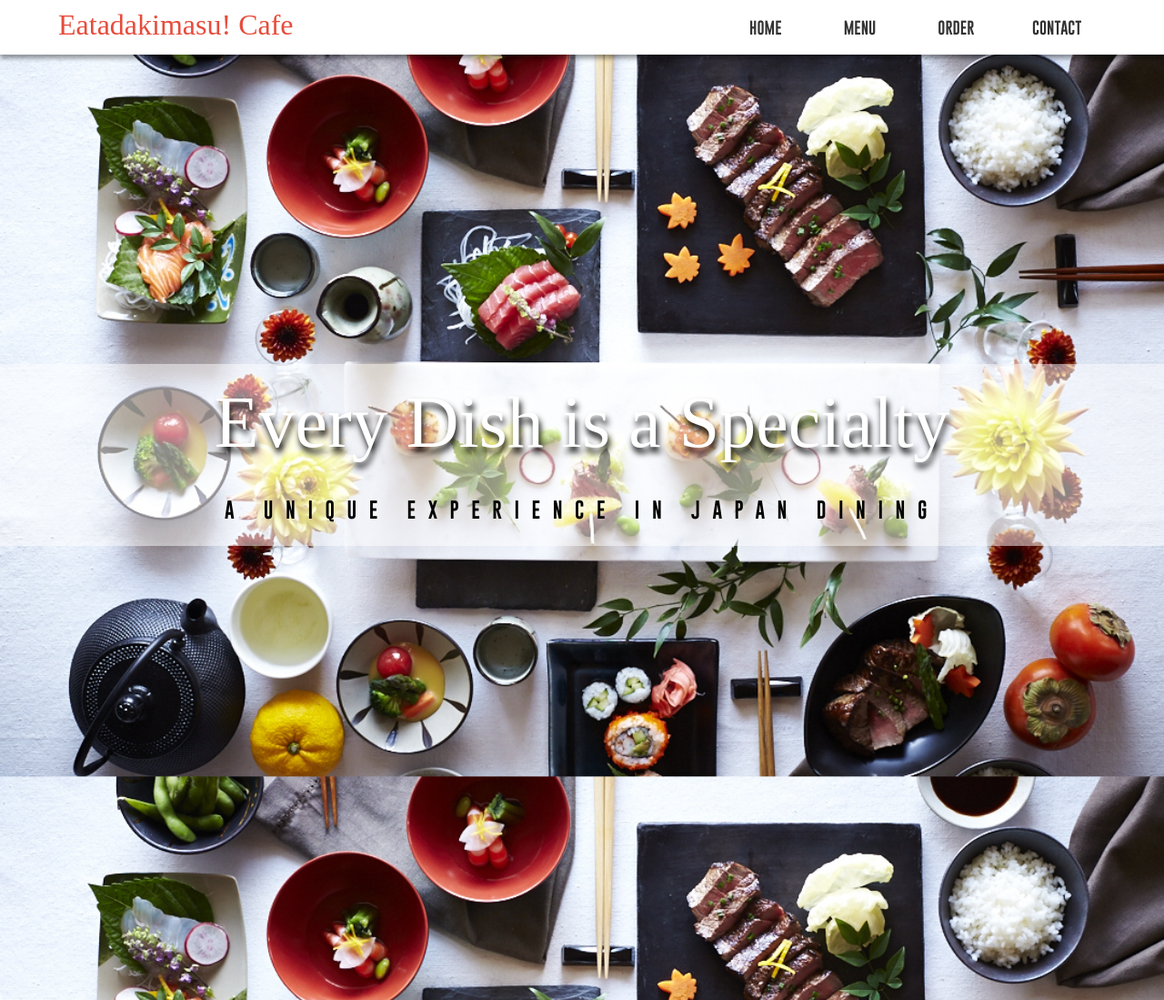
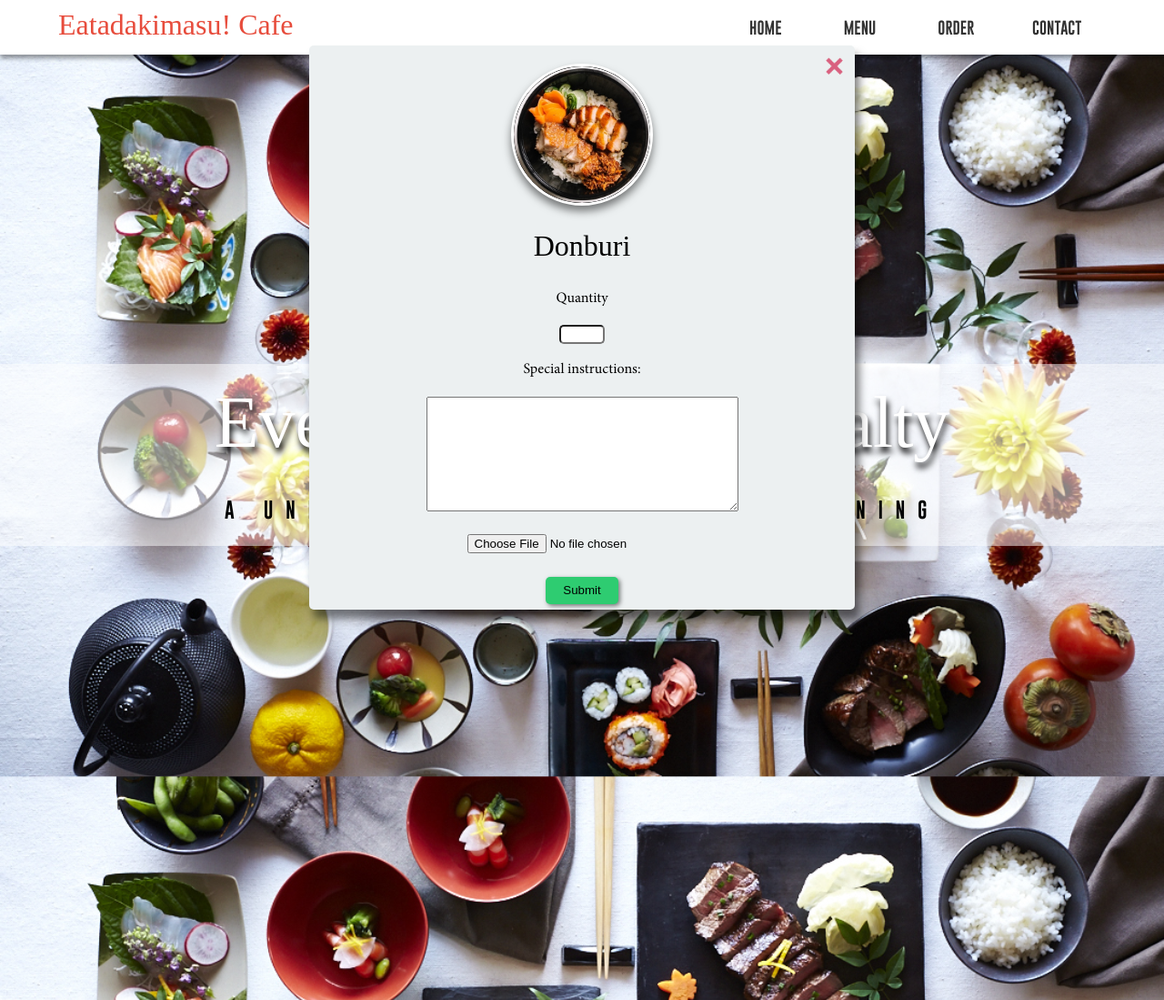
Before and after one commit to proLove0212/Eatadakimasu-Cafe, a PHP site: page / in a window 1280 px wide. Shown: the top 1099 px of the page at 91% size. Run offline with PHP 8.4, Linux system fonts and the light colour scheme; some web fonts are replaced.

Commit message:
bugs fixed na food order (08-09-17 | 2:25PM)

```diff
--- a/public/css/main.css
+++ b/public/css/main.css
@@ -49,16 +49,9 @@ header {
   overflow: hidden;
 }
 
-.con {
-  display: none;
-  width: 100%;
+.containers {
   position: fixed;
-  height: 100%;
   z-index: 2;
-}
-
-.con .containers {
-  position: relative;
   width: 600px;
   height: 600px;
   border-radius: 5px;
@@ -66,9 +59,11 @@ header {
   margin: 50px auto;
   background-color: #ecf0f1;
   padding-top: 20px;
+  left: 0;
+  right: 0;
 }
 
-.con .containers .exit {
+.containers .exit {
   background-image: url("../img/error.png");
   background-size: cover;
   filter: opacity(0.6);
@@ -79,12 +74,12 @@ header {
   width: 25px;
 }
 
-.con .containers .exit:hover {
+.containers .exit:hover {
   filter: opacity(0.8);
   cursor: pointer;
 }
 
-.con .containers .frame-foods {
+.containers .frame-foods {
   height: 150px;
   width: 150px;
   background-color: black;
@@ -97,7 +92,7 @@ header {
   overflow: hidden;
 }
 
-.con .containers .foods {
+.containers .foods {
   background-image: url("../img/menu/donburi.jpg");
   width: inherit;
   height: inherit;
@@ -107,17 +102,17 @@ header {
   background-position-x: -57px;
 }
 
-.con .containers .food-name {
+.containers .food-name {
   font-family: 'Blacksword';
   font-size: 2em;
 }
 
-.con .containers .qty {
+.containers .qty {
   width: 50px;
   border-radius: 5px;
 }
 
-.con .containers .okay {
+.containers .okay {
   background-color: #2ecc71;
   border: solid 0px;
   width: 80px;
--- a/public/css/main.scss
+++ b/public/css/main.scss
@@ -45,15 +45,11 @@ header{
 
 // ORDER
 
-.con{
-    display: none;
-    width: 100%;
-    position: fixed;
-    height: 100%;
-    z-index: 2;
+
 
 .containers{
-        position:relative;
+    position: fixed;
+    z-index: 2;
     width: 600px;
     height: 600px;
     border-radius: 5px;
@@ -61,6 +57,8 @@ header{
     margin: 50px auto;
     background-color: #ecf0f1;
     padding-top: 20px;
+    left: 0;
+    right: 0;
 
     .exit{
         background-image: url('../img/error.png');
@@ -122,7 +120,7 @@ header{
     }
 }
 
-}
+
 
 .title{
     display: inline-block;
--- a/public/index.html
+++ b/public/index.html
@@ -9,9 +9,8 @@
     </head>
 
     <body>
-        <div class="con" id="food-order" onclick="cancelFood();">
-            <div class="containers">
-                <div class="exit"></div>
+        <div class="containers" id="food-order">
+            <div class="exit" onclick="cancelFood();"></div>
             <center>
                 <div class="frame-foods">
                     <div class="foods"></div>
@@ -25,9 +24,9 @@
                 <input type="submit" class="okay">
             </center>
         </div>
-        </div>
 
-        <div class="container">
+
+        <div class="container" onclick="cancelFood();">
 
             <header>
                 <span class="title">Eatadakimasu! Cafe</span>
```
Also changed, not shown: public/css/main.min.css, public/js/app.js. Lines whose indentation alone changed are shown as unchanged.
